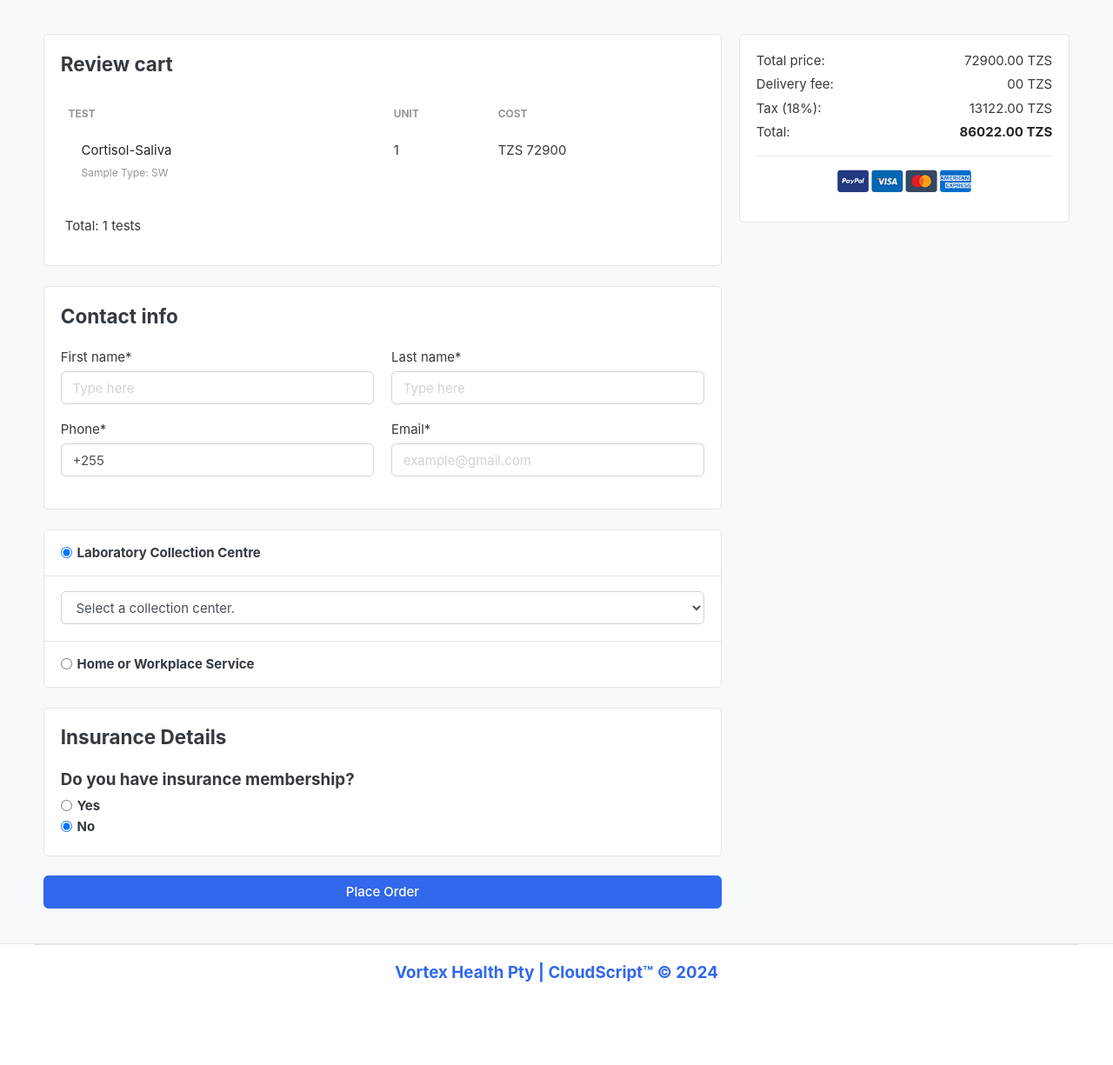
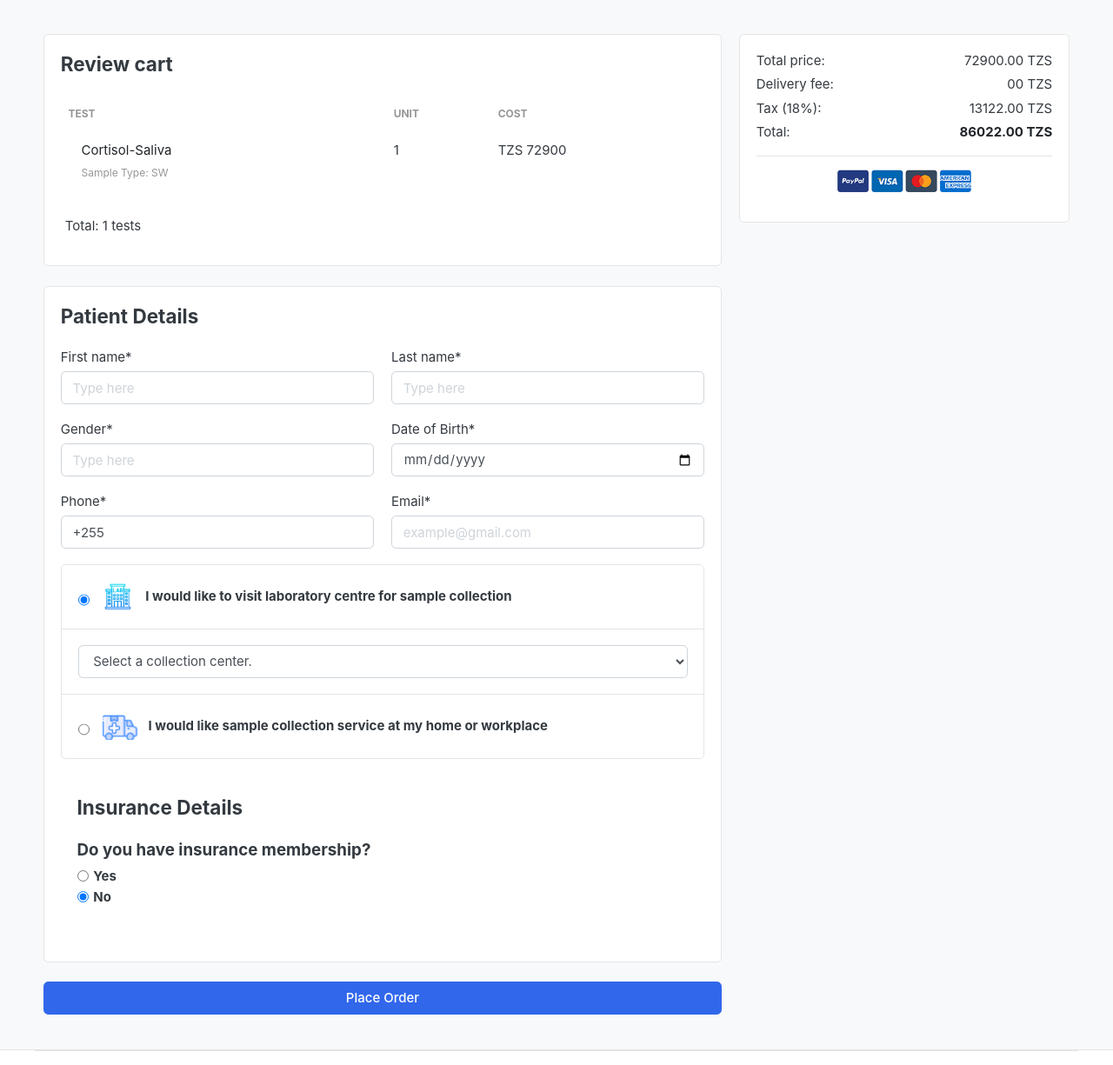
Before and after one commit to mahamudh472/medical_test, a Django app: page /request/checkout in a window 1280 px wide. Shown: the part 86-1311 px from the top of the page at 87% size. Before the commit the page ends 1216 px from the top, so only its background shows below. Run offline with Django 4.2, Linux system fonts and the light colour scheme; data comes from the database, SQL or seed files in the repository; both versions use the stored data as it was after the commit; parts of the project's set-up code (start-up, migrations or seed data) failed here and were passed over; some libraries are stand-ins or nearby versions; some web fonts are replaced.

Commit message:
place-order page issue fixed

```diff
--- a/request/models.py
+++ b/request/models.py
@@ -54,6 +54,8 @@ class Order(models.Model):
     user = models.ForeignKey(User, on_delete=models.CASCADE, null=True, blank=True)
     first_name = models.CharField(max_length=50)
     last_name = models.CharField(max_length=50)
+    gender = models.CharField(max_length=20, blank=True)
+    date_of_birth = models.DateField(blank=True, null=True)
     email = models.EmailField()
     mobile = models.CharField(max_length=15)
     address = models.TextField()
--- a/request/views.py
+++ b/request/views.py
@@ -224,6 +224,8 @@ def CreateStripeCheckoutSessionView(request):
             user=request.user if request.user.is_authenticated else None,
             first_name=request.POST.get('first_name'),
             last_name=request.POST.get('last_name'),
+            gender=request.POST.get('gender'),
+            date_of_birth=request.POST.get('date_of_birth'),
             email=request.POST.get('email'),
             mobile=mobile,
             address='test'  # if user select collection center, save the center address
--- a/templates/request/place-order.html
+++ b/templates/request/place-order.html
@@ -67,7 +67,7 @@
 
                     <article class="card mb-4">
                         <div class="card-body">
-                            <h4 class="card-title mb-4">Contact info</h4>
+                            <h4 class="card-title mb-4">Patient Details</h4>
 
                             <div class="row">
                                 <div class="form-group col-sm-6">
@@ -81,6 +81,16 @@
                                            class="form-control">
                                 </div>
                                 <div class="form-group col-sm-6">
+                                    <label>Gender*</label>
+                                    <input required name="gender" type="text" placeholder="Type here"
+                                           class="form-control">
+                                </div>
+                                <div class="form-group col-sm-6">
+                                    <label>Date of Birth*</label>
+                                    <input required name="date_of_birth" type="date" placeholder="Type here"
+                                           class="form-control">
+                                </div>
+                                <div class="form-group col-sm-6">
                                     <label>Phone*</label>
                                     <input required name="mobile" type="text" value="+255" class="form-control">
                                 </div>
@@ -91,8 +101,7 @@
                                 </div>
                             </div> <!-- row.// -->
 
-                        </div> <!-- card-body.// -->
-                    </article> <!-- card.// -->
+
 
 
                     <article class="accordion" id="accordion_pay">
@@ -101,10 +110,11 @@
 
                                 <label class="form-check collapsed" data-toggle="collapse"
                                        data-target="#collection_center">
-                                    <input class="form-check-input" name="delivery-option" checked type="radio"
+                                    <input class="form-check-input center-y" name="delivery-option" checked type="radio"
                                            value="collection-center">
                                     <h6 class="form-check-label">
-                                        Laboratory Collection Centre
+                                        <img src="{% static 'images/icons/lab.PNG' %}" style="height: 40px; width: auto" alt="">
+                                        I would like to visit laboratory centre for sample collection
 
                                     </h6>
                                 </label>
@@ -127,9 +137,9 @@
                         <div class="card">
                             <header class="card-header">
                                 <label class="form-check" data-toggle="collapse" data-target="#collection_home">
-                                    <input class="form-check-input" name="delivery-option" type="radio"
+                                    <input class="form-check-input center-y" name="delivery-option" type="radio"
                                            value="collection-home">
-                                    <h6 class="form-check-label">Home or Workplace Service</h6>
+                                    <h6 class="form-check-label"><img src="{% static 'images/icons/ambulance.PNG' %}" style="height: 40px; width: auto" alt=""> I would like sample collection service at my home or workplace</h6>
                                 </label>
                             </header>
                             <div id="collection_home" class="collapse" data-parent="#accordion_pay">
@@ -290,7 +300,7 @@
                         });
                     </script>
 
-                    <article class="card my-4">
+                    <article class=" my-4">
 
                         <div class="card-body">
                             <h4 class="card-title mb-4">Insurance Details</h4>
@@ -353,12 +363,15 @@
 
                     </script>
 
+                        </div>
+                    </article>
+
                     <input type="hidden" name="price" value="{{ request.first.get_sub_total }}">
                     <button class="btn btn-primary btn-block" id="place_order"> Place Order</button>
 
                 </form> <!-- col.// -->
-                <aside class="col-md-4">
-                    <div class="card">
+                <aside class="col-md-4" >
+                    <div class="card sticky-top">
                         <div class="card-body">
                             <dl class="dlist-align">
                                 <dt>Total price:</dt>
```
Also changed, not shown: db.sqlite3, request/migrations/0012_order_date_of_birth_order_gender.py (added), static/images/icons/ambulance.PNG (added), static/images/icons/lab.PNG (added).
